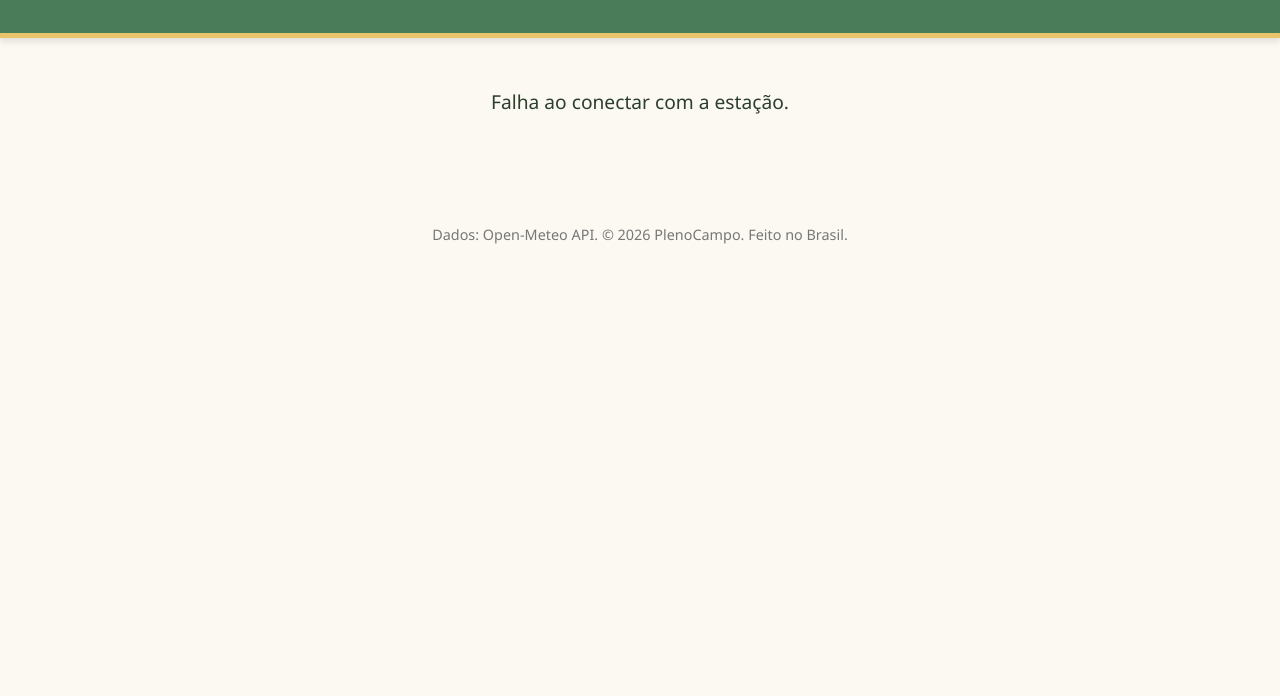
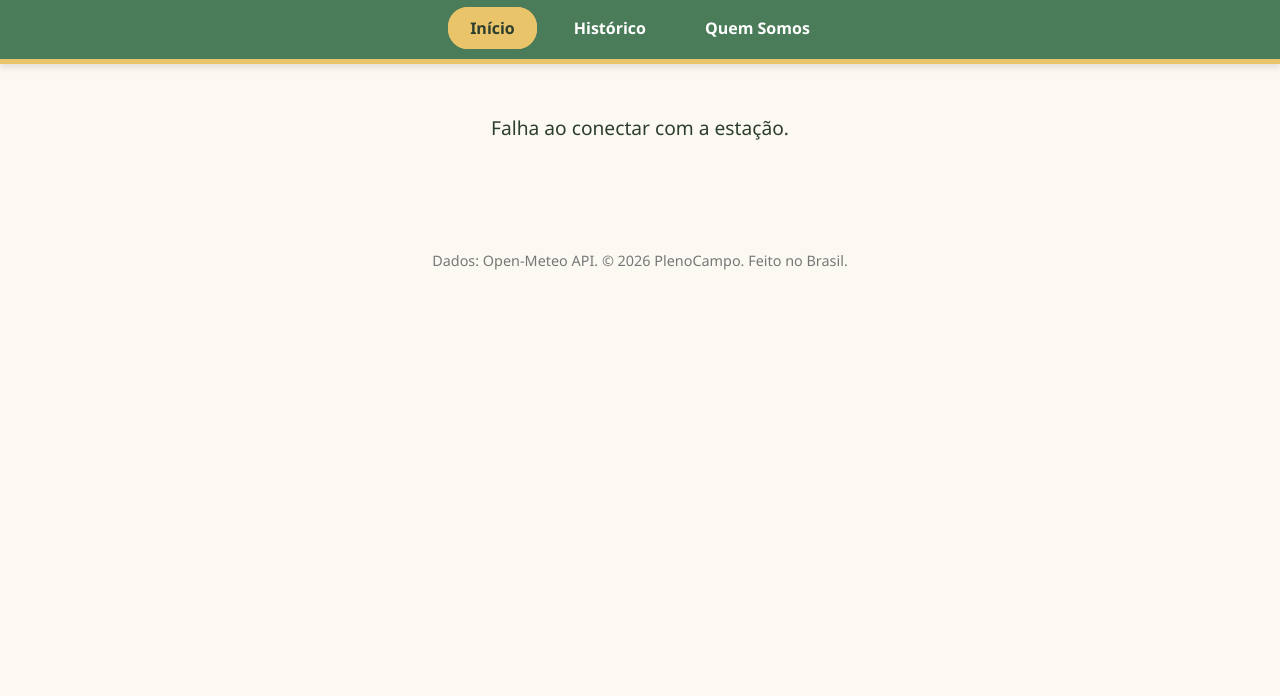
Before and after one commit to VP1147/plenocampo, a plain HTML site: page index.html in a window 1280 px wide. Shown: the part 104-800 px from the top of the page. Drawn offline with Linux system fonts and the light colour scheme; no server answers.

Commit message:
Update index.html

```diff
--- a/index.html
+++ b/index.html
@@ -3,7 +3,7 @@
 <head>
     <meta charset="UTF-8">
     <meta name="viewport" content="width=device-width, initial-scale=1.0">
-    <title>Dashboard</title>
+    <title>Estação Pleno Campo - SBCG</title>
     <style>
         :root {
             --bg-color: #fcf9f2;
@@ -34,6 +34,37 @@
             border-bottom: 5px solid var(--accent-sun);
         }
         h1 { margin: 0; font-size: 2rem; }
+
+        /* Estilos do Menu de Navegação */
+        nav {
+            margin-top: 20px;
+        }
+        .nav-menu {
+            list-style-type: none;
+            padding: 0;
+            margin: 0;
+            display: flex;
+            justify-content: center;
+            gap: 15px;
+        }
+        .nav-menu a {
+            color: white;
+            text-decoration: none;
+            font-weight: 600;
+            padding: 8px 20px;
+            border-radius: 20px;
+            transition: all 0.3s ease;
+            border: 2px solid transparent;
+        }
+        .nav-menu a:hover {
+            background-color: rgba(255, 255, 255, 0.2);
+        }
+        .nav-menu a.active {
+            background-color: var(--accent-sun);
+            color: var(--text-color);
+            border-color: var(--accent-sun);
+        }
+
         .container {
             width: 90%;
             max-width: 1000px;
@@ -127,6 +158,15 @@
 <header>
     <h1>🌿 Estação Pleno Campo SBCG (Campo Grande)</h1>
     <p>Monitoramento e Cálculo de Evapotranspiração da Cultura (ETc)</p>
+
+    <!-- Novo Menu de Navegação -->
+    <nav>
+        <ul class="nav-menu">
+            <li><a href="index.html" class="active">Início</a></li>
+            <li><a href="historico.html">Histórico</a></li>
+            <li><a href="quem-somos.html">Quem Somos</a></li>
+        </ul>
+    </nav>
 </header>
 
 <div class="container">
```
